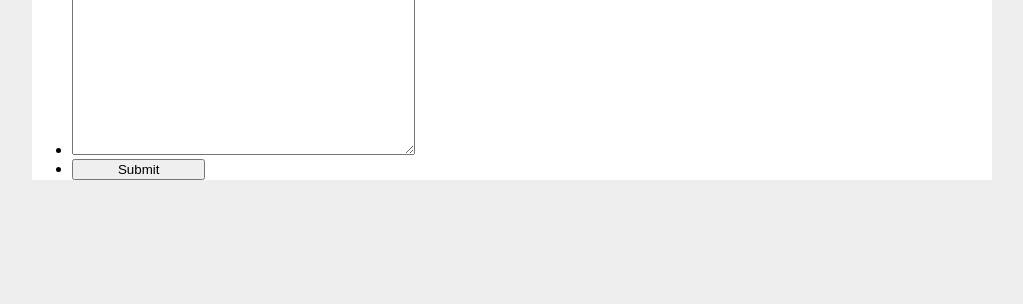
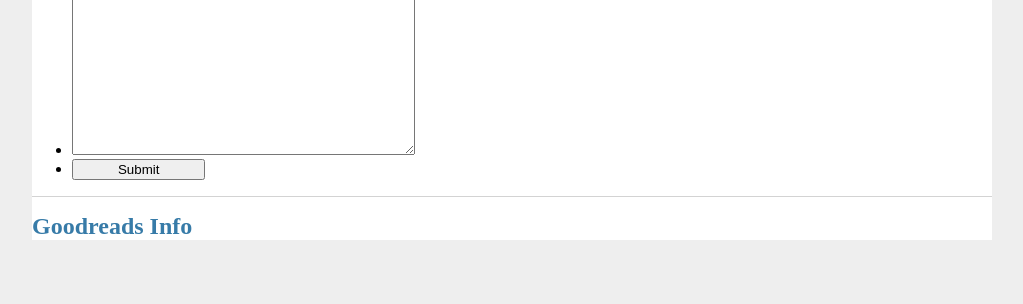
Before and after one commit to DavidVann/cs50w, a Flask app: template project1/templates/book.html in a window 1280 px wide. Shown: the part 177-481 px from the top of the page, without its empty margins (128-1151 px from the left). Run offline with Flask 2, Linux system fonts and the light colour scheme; the template is opened without the code that fills it, so the values that code supplies are empty.

Commit message:
Book pages now can retrieve Goodreads review data

```diff
--- a/project1/application.py
+++ b/project1/application.py
@@ -1,4 +1,5 @@
 import os
+import requests
 
 from flask import Flask, session, render_template, url_for, request, redirect, flash
 from flask_session import Session
@@ -34,6 +35,18 @@ def get_reviews(book_id):
 
     return reviews
 
+def get_goodreads(isbn):
+    try:
+        req = requests.get("https://www.goodreads.com/book/review_counts.json", params={"key": "VTUIZDIx3LSTlXn1euBKg", "isbns":isbn})
+        req.raise_for_status()
+    except requests.exceptions.HTTPError:
+        return ("No Goodreads listing for this book.")
+
+    gr_info = req.json()
+    average_rating = gr_info['books'][0]['average_rating']
+    ratings_count = gr_info['books'][0]['work_ratings_count']
+
+    return (average_rating, ratings_count)
 
 @app.route("/")
 def index():
@@ -125,6 +138,7 @@ def book_reviews(isbn):
 
     book_id = book[0]
 
+    goodreads_ratings = get_goodreads(isbn)
     reviews = get_reviews(book_id)
 
     # Code for writing a new review
@@ -154,4 +168,4 @@ def book_reviews(isbn):
 
 
 
-    return render_template('book.html', book=book, reviews=reviews)
+    return render_template('book.html', book=book, reviews=reviews, goodreads_ratings=goodreads_ratings)
--- a/project1/templates/book.html
+++ b/project1/templates/book.html
@@ -2,20 +2,32 @@
 
 {% block title %}
 	{% block heading %}
-		Book Reviews: <cite>{{ book[2] }}</cite> - {{ book[3] }}
+		Book Reviews: {{ book[2] }} - {{ book[3] }}
 	{% endblock %}
 {% endblock %}
 
 {% block body %}
 	<form method="POST">
 		<ul>
-			<li><label for "review_score">Score:</label></li>
+			<li><label for="review_score">Score:</label></li>
 			<li><input type="number" name="review_score" id="review_score" min="1" max="5" placeholder="1-5" required></li>
 			<li><label for="review_text">Write a review:</label></li>
 			<li><textarea name="review_text" id="review_text" rows="10" cols="40" required></textarea></li>
 			<li><input type="submit" value="Submit"></li>
 		</ul>
 	</form>
+
+	<hr>
+	<h2>Goodreads Info</h2>
+	{% if goodreads_ratings|length == 2 %}
+		<ul>
+			<li>Average rating: {{ goodreads_ratings[0] }}</li>
+			<li>Number of ratings: {{ goodreads_ratings[1] }}</li>
+		</ul>
+	{% else %}
+		{{ goodreads_ratings[0] }}
+
+	{% endif %}
 
 	{% for review in reviews %}
 		<hr>
```
Also changed, not shown: project1/test_api.py (+14 -1 lines).
